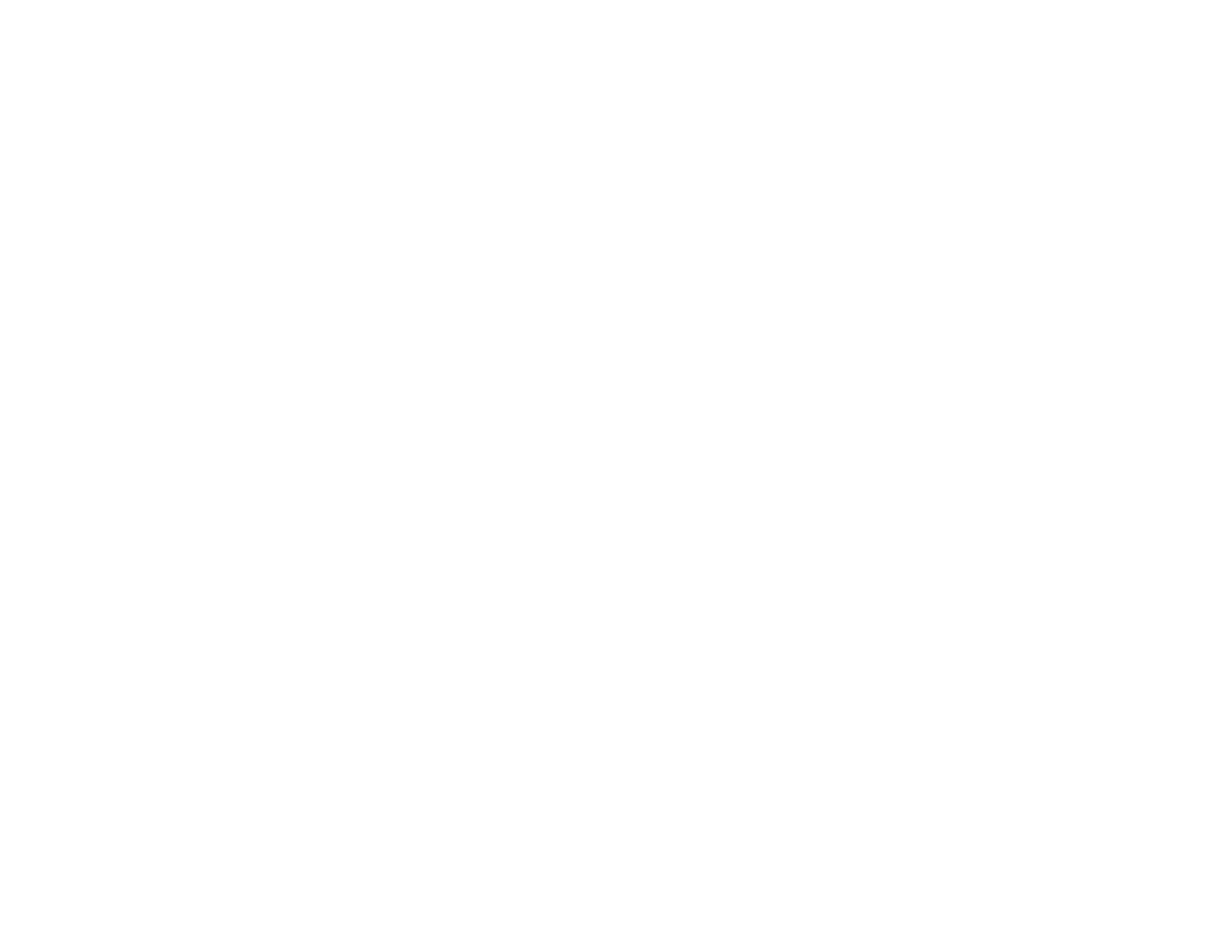
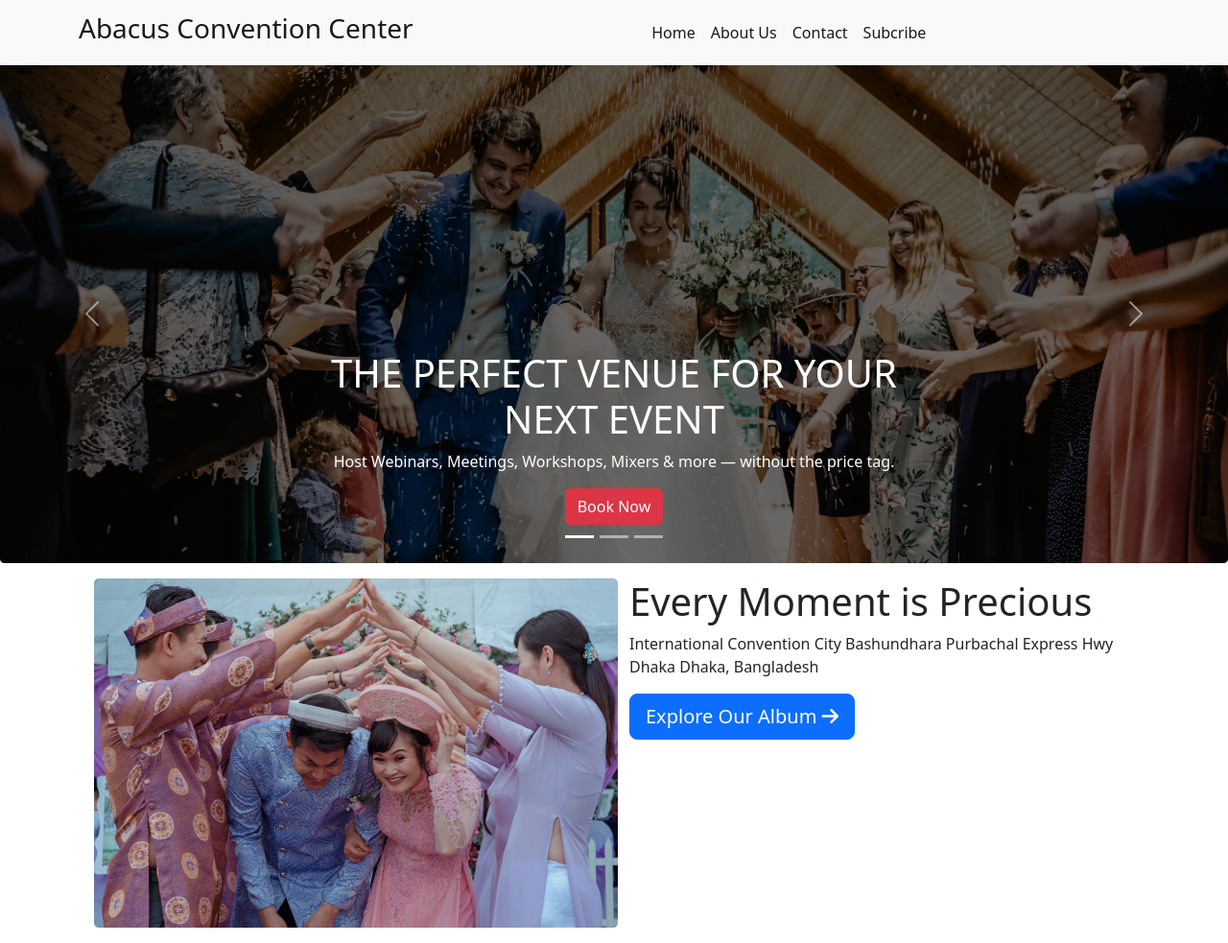
Before and after one commit to azitkumar/convention-center-01, a plain HTML site: page index.html in a window 1280 px wide. Shown: the whole page at 96% size. Before the commit the page ends 800 px from the top, so only its background shows below. Drawn offline with nearby package versions, Linux system fonts and the light colour scheme.

Commit message:
second commit

```diff
--- a/index.html
+++ b/index.html
@@ -1,16 +1,118 @@
 <!doctype html>
 <html lang="en">
-  <head>
+
+<head>
     <meta charset="utf-8">
     <meta name="viewport" content="width=device-width, initial-scale=1">
     <title>convention center demo</title>
-    <link href="https://cdn.jsdelivr.net/npm/bootstrap@5.2.0/dist/css/bootstrap.min.css" rel="stylesheet" integrity="sha384-gH2yIJqKdNHPEq0n4Mqa/HGKIhSkIHeL5AyhkYV8i59U5AR6csBvApHHNl/vI1Bx" crossorigin="anonymous">
-  </head>
-  <body>
+    <link href="https://cdn.jsdelivr.net/npm/bootstrap@5.2.0/dist/css/bootstrap.min.css" rel="stylesheet"
+        integrity="sha384-gH2yIJqKdNHPEq0n4Mqa/HGKIhSkIHeL5AyhkYV8i59U5AR6csBvApHHNl/vI1Bx" crossorigin="anonymous">
+        <!-- font awesome  -->
+        <script src="https://kit.fontawesome.com/0c1139f033.js" crossorigin="anonymous"></script>
+
+</head>
+
+<body>
     <header>
         <!-- navbar start -->
+        <nav>
+            <nav class="navbar navbar-expand-lg bg-light">
+                <div class="container">
+                    <a class="navbar-brand " href="">
+                        <h3> Abacus Convention Center</h3>
+                    </a>
+                    <button class="navbar-toggler" type="button" data-bs-toggle="collapse"
+                        data-bs-target="#navbarSupportedContent" aria-controls="navbarSupportedContent"
+                        aria-expanded="false" aria-label="Toggle navigation">
+                        <span class="navbar-toggler-icon"></span>
+                    </button>
+                    <div class="collapse navbar-collapse" id="navbarSupportedContent">
+                        <ul class="navbar-nav me-auto mb-2 mb-lg-0  ms-auto ">
+                          <li class="nav-item">
+                            <a class="nav-link active" aria-current="page" href="#">Home</a>
+                          </li>
+                          <li class="nav-item">
+                            <a class="nav-link active" href="#">About Us</a>
+                          </li>
+                          <li class="nav-item">
+                            <a class="nav-link active" href="#">Contact</a>
+                          </li>
+                          <li class="nav-item">
+                            <a class="nav-link active" href="#">Subcribe</a>
+                          </li>
+                </div>
+            </nav>
+        </nav>
 
     </header>
-    <script src="https://cdn.jsdelivr.net/npm/bootstrap@5.2.0/dist/js/bootstrap.bundle.min.js" integrity="sha384-A3rJD856KowSb7dwlZdYEkO39Gagi7vIsF0jrRAoQmDKKtQBHUuLZ9AsSv4jD4Xa" crossorigin="anonymous"></script>
-  </body>
+    <main>
+        <!-- carousel section start  -->
+
+        <div id="carouselExampleCaptions" class="carousel slide" data-bs-ride="false">
+            <div class="carousel-indicators">
+              <button type="button" data-bs-target="#carouselExampleCaptions" data-bs-slide-to="0" class="active" aria-current="true" aria-label="Slide 1"></button>
+              <button type="button" data-bs-target="#carouselExampleCaptions" data-bs-slide-to="1" aria-label="Slide 2"></button>
+              <button type="button" data-bs-target="#carouselExampleCaptions" data-bs-slide-to="2" aria-label="Slide 3"></button>
+            </div>
+            <div class="carousel-inner">
+              <div class="carousel-item active">
+                <img src="./images/banner.png" class="d-block w-100" alt="...">
+                <div class="carousel-caption d-none d-md-block">
+                    <h1>THE PERFECT VENUE FOR YOUR <br> NEXT EVENT</h1>
+                  <p>   Host Webinars, Meetings, Workshops, Mixers & more — without the price tag.   </p>
+                    <input class="btn btn-danger" type="submit" value="Book Now">
+                </div>
+              </div>
+              <div class="carousel-item">
+                <img src="./images/banner.png" class="d-block w-100" alt="...">
+                <div class="carousel-caption d-none d-md-block">
+                    <h1>THE PERFECT VENUE FOR YOUR <br> NEXT EVENT</h1>
+                  <p>Host Webinars, Meetings, Workshops, Mixers & more — without the price tag.
+                     .</p>
+                    <input class="btn btn-danger" type="submit" value="Book Now">
+                </div>
+              </div>
+              <div class="carousel-item">
+                <img src="./images/banner.png" class="d-block w-100" alt="...">
+                <div class="carousel-caption d-none d-md-block">
+                  <h1>THE PERFECT VENUE FOR YOUR <br> NEXT EVENT</h1>
+                  <p>Host Webinars, Meetings, Workshops, Mixers & more — without the price tag.
+                    .</p>
+                    <input class="btn btn-danger" type="submit" value="Book Now">
+                </div>
+              </div>
+            </div>
+            <button class="carousel-control-prev" type="button" data-bs-target="#carouselExampleCaptions" data-bs-slide="prev">
+              <span class="carousel-control-prev-icon" aria-hidden="true"></span>
+              <span class="visually-hidden">Previous</span>
+            </button>
+            <button class="carousel-control-next" type="button" data-bs-target="#carouselExampleCaptions" data-bs-slide="next">
+              <span class="carousel-control-next-icon" aria-hidden="true"></span>
+              <span class="visually-hidden">Next</span>
+            </button>
+          </div>
+          <!-- third section  -->
+         <div class="container ">
+            <div class="col d-flex mt-6 ">
+            <div class="col-6 mt-6 p-3">
+                <img src="./images/wedding.png" alt="">
+            </div>
+            <div class="col-6 me-3 p-3 ">
+                <h1>Every Moment is Precious</h1>
+                <p>International Convention City Bashundhara Purbachal Express Hwy Dhaka
+                    Dhaka, Bangladesh
+                    </p>
+                    <button type="button" class="btn btn-primary btn-lg">Explore Our Album <i class="fa-solid fa-arrow-right"></i></button>
+            </div>
+
+            </div>
+         </div>
+
+
+    </main>
+    <script src="https://cdn.jsdelivr.net/npm/bootstrap@5.2.0/dist/js/bootstrap.bundle.min.js"
+        integrity="sha384-A3rJD856KowSb7dwlZdYEkO39Gagi7vIsF0jrRAoQmDKKtQBHUuLZ9AsSv4jD4Xa"
+        crossorigin="anonymous"></script>
+</body>
+
 </html>
```
